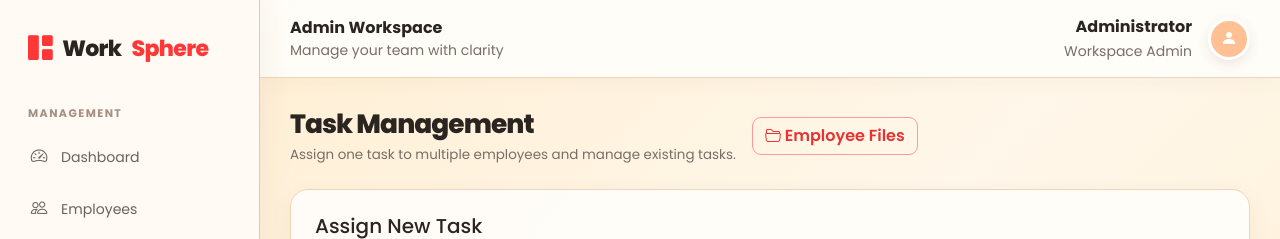
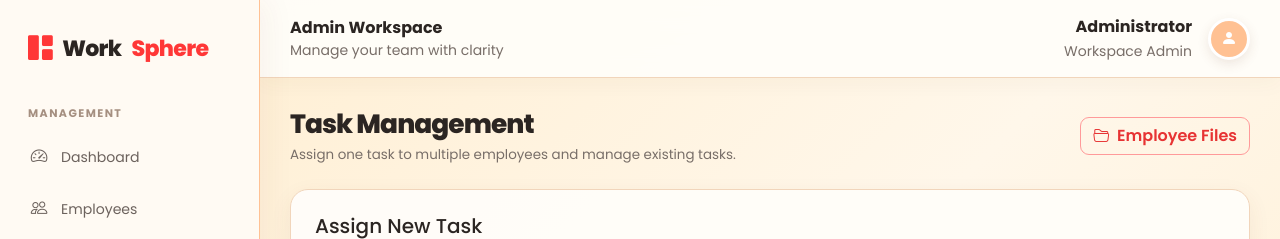
Before and after one commit to abhikrishnan447-dotcom/employee-management-system, a Django app: template work_management/work_manage/work_manage_app/templates/admin/tasks.html in a window 1280 px wide. Shown: the top 239 px of the page. Run offline with Django 5.2, Linux system fonts and the light colour scheme; the template is opened without the code that fills it: values that come from a table or form of the project are taken from there, others are empty; data comes from the database, SQL or seed files in the repository.

Commit message:
Align employee files button on task management page

```diff
--- a/work_management/work_manage/work_manage_app/templates/admin/tasks.html
+++ b/work_management/work_manage/work_manage_app/templates/admin/tasks.html
@@ -1,7 +1,13 @@
 {% extends 'admin/admin_base.html' %}
 {% block title %}Tasks | WorkSphere{% endblock %}
 {% block content %}
-<div class="page-title mb-4"><div class="d-flex justify-content-between align-items-center gap-3"><div><h1>Task Management</h1><p>Assign one task to multiple employees and manage existing tasks.</p></div><a href="{% url 'admin_task_files' %}" class="btn btn-outline-primary ms-auto flex-shrink-0"><i class="bi bi-folder2-open"></i> Employee Files</a></div></div>
+<div class="page-title page-title-actions mb-4">
+  <div>
+    <h1>Task Management</h1>
+    <p>Assign one task to multiple employees and manage existing tasks.</p>
+  </div>
+  <a href="{% url 'admin_task_files' %}" class="btn btn-outline-primary page-title-action"><i class="bi bi-folder2-open me-1"></i> Employee Files</a>
+</div>
 <div class="card-pro p-4 mb-4"><h5 class="mb-3">Assign New Task</h5>
 <form method="post" action="{% url 'assign_task' %}" class="row g-3">{% csrf_token %}
 <div class="col-md-6"><label class="form-label">Task Title</label><input class="form-control" name="title" required></div>
```
